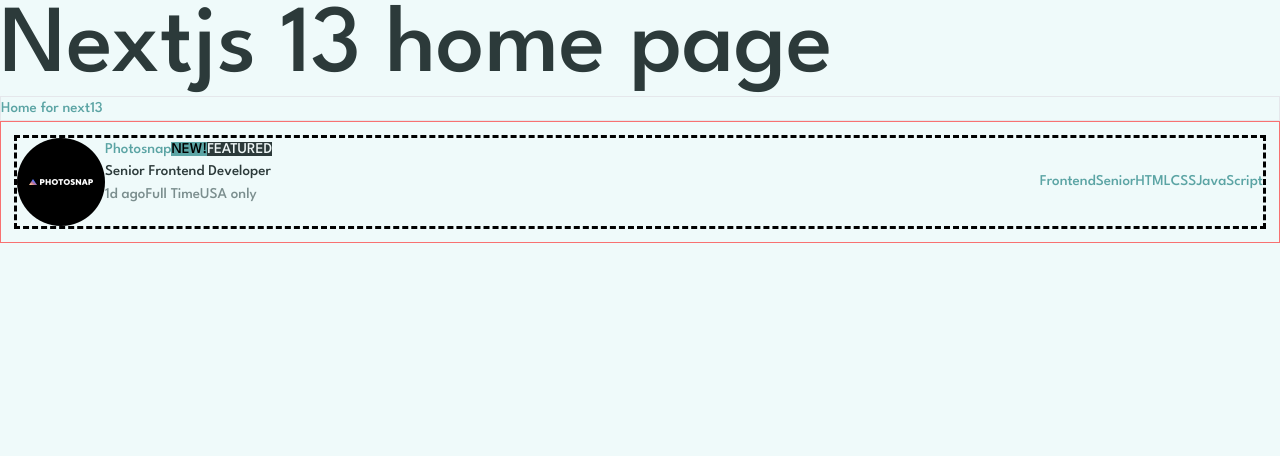
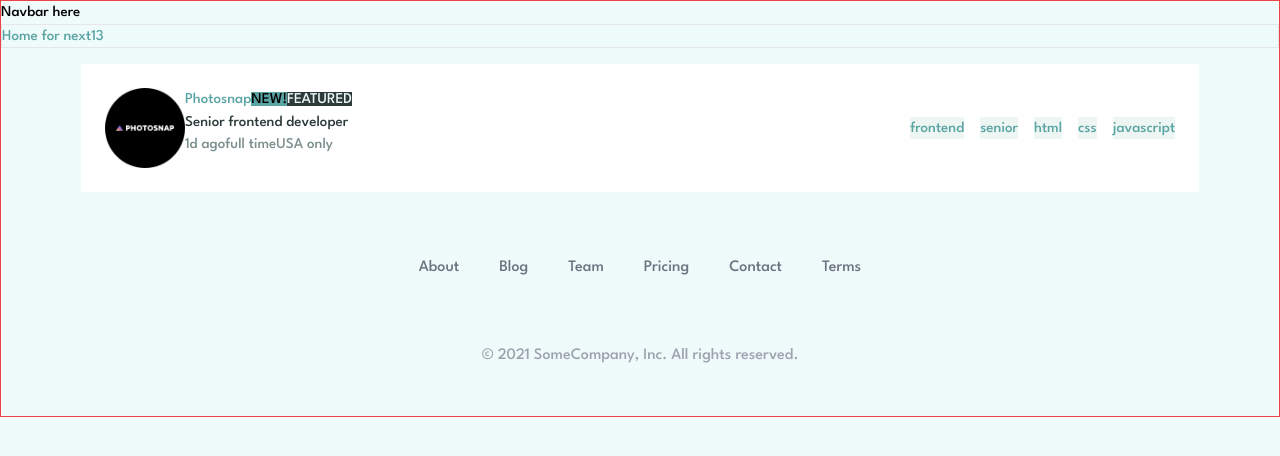
Before and after one commit to reline-digital/job-listings, a Next.js app in the folder client/: page / in a window 1280 px wide. Shown: the top 456 px of the page. Built offline with nearby package versions, Linux system fonts and the light colour scheme.

Commit message:
Add footer

```diff
--- a/client/app/Home/index.tsx
+++ b/client/app/Home/index.tsx
@@ -5,7 +5,7 @@ export default function Home() {
   return (
     <div>
       <h2 className='border text-primary'>Home for next13</h2>
-      <div className='border border-red-400 p-4'>
+      <div className=' p-4 max-w-[90%] mx-auto'>
         <Card />
       </div>
     </div>
--- a/client/app/layout.tsx
+++ b/client/app/layout.tsx
@@ -1,6 +1,8 @@
-import '../assets//styles/globals.css'
+import '../assets/styles/globals.css'
 
 import { League_Spartan } from '@next/font/google'
+import { Navbar } from '../components/Navbar'
+import { Footer } from '../components/Footer'
 
 const leagueSpartan = League_Spartan({
   subsets: ['latin'],
@@ -16,7 +18,7 @@ export default function RootLayout({
   return (
     <html lang='en' className={`${leagueSpartan.variable} font-sans`}>
       <head />
-      <body>{children}</body>
+      <body className='border border-red-500'>{children}</body>
     </html>
   )
 }
--- a/client/app/page.tsx
+++ b/client/app/page.tsx
@@ -1,14 +1,15 @@
 import React from 'react'
-import Button from '../components/Button'
+import { Footer } from '../components/Footer'
+import { Navbar } from '../components/Navbar'
 import Home from './Home'
+import RootLayout from './layout'
 
 export default function HomePage() {
   return (
-    <div>
-      <h1 className='text-secondary bg-tertiary text-8xl'>
-        Nextjs 13 home page
-      </h1>
+    <>
+      <Navbar />
       <Home />
-    </div>
+      <Footer />
+    </>
   )
 }
--- a/client/components/Card.tsx
+++ b/client/components/Card.tsx
@@ -3,13 +3,24 @@ import React from 'react'
 
 import companyLogo from '../assets/images/photosnap.png'
 
+const data = {
+  id: 1,
+  img: companyLogo,
+  company: 'Photosnap',
+  title: 'Senior frontend developer',
+  info: ['1d ago', 'full time', 'USA only'],
+  tags: ['frontend', 'senior', 'html', 'css', 'javascript'],
+}
+
 export default function Card() {
+  console.log(data.company)
   return (
-    <div className='flex outline-dashed flex-col md:flex-row justify-between items-center'>
+    <div className='flex bg-white flex-col md:flex-row p-6 justify-between items-center'>
       {/* card header */}
+
       <div className='flex'>
         {/* compnay logo */}
-        <div>
+        <div className='rounded-full max-w-[80px]'>
           <Image src={companyLogo} alt='photosnap' />
         </div>
         {/* job description */}
@@ -17,28 +28,31 @@ export default function Card() {
           {/* job description header */}
           <div>
             <a href='/' className='text-primary'>
-              Photosnap
+              {data.company}
+              {/* Photosnap */}
             </a>
             <span className='bg-primary'>NEW!</span>
             <span className='bg-secondary text-lightGrayishCyan'>FEATURED</span>
           </div>
           {/* job title */}
-          <h2 className='text-secondary'>Senior Frontend Developer</h2>
+          <h2 className='text-secondary'>{data.title}</h2>
           {/* job time info */}
           <div className='flex'>
-            <span className='text-darkGrayishCyan'>1d ago</span>
-            <span className='text-darkGrayishCyan'>Full Time</span>
-            <span className='text-darkGrayishCyan'>USA only</span>
+            {data.info.map((tag, i) => (
+              <span key={i} className='text-darkGrayishCyan'>
+                {tag}
+              </span>
+            ))}
           </div>
         </div>
       </div>
       {/* card tags */}
-      <div className='flex'>
-        <span className='text-primary'>Frontend</span>
-        <span className='text-primary'>Senior</span>
-        <span className='text-primary'>HTML</span>
-        <span className='text-primary'>CSS</span>
-        <span className='text-primary'>JavaScript</span>
+      <div className='flex gap-4'>
+        {data.tags.map((tag, i) => (
+          <span key={i} className='text-primary bg-lightCyan'>
+            {tag}
+          </span>
+        ))}
       </div>
     </div>
   )
--- /dev/null
+++ b/client/components/Footer.tsx
@@ -0,0 +1,82 @@
+import React from 'react'
+import {} from 'react-icons/bs'
+
+export const Footer = () => {
+  return (
+    <footer>
+      <div className='max-w-screen-xl px-4 py-12 mx-auto space-y-8 overflow-hidden sm:px-6 lg:px-8'>
+        <nav className='flex flex-wrap justify-center -mx-5 -my-2'>
+          <div className='px-5 py-2'>
+            <a
+              href='#'
+              className='text-base leading-6 text-gray-500 hover:text-gray-900'
+            >
+              About
+            </a>
+          </div>
+          <div className='px-5 py-2'>
+            <a
+              href='#'
+              className='text-base leading-6 text-gray-500 hover:text-gray-900'
+            >
+              Blog
+            </a>
+          </div>
+          <div className='px-5 py-2'>
+            <a
+              href='#'
+              className='text-base leading-6 text-gray-500 hover:text-gray-900'
+            >
+              Team
+            </a>
+          </div>
+          <div className='px-5 py-2'>
+            <a
+              href='#'
+              className='text-base leading-6 text-gray-500 hover:text-gray-900'
+            >
+              Pricing
+            </a>
+          </div>
+          <div className='px-5 py-2'>
+            <a
+              href='#'
+              className='text-base leading-6 text-gray-500 hover:text-gray-900'
+            >
+              Contact
+            </a>
+          </div>
+          <div className='px-5 py-2'>
+            <a
+              href='#'
+              className='text-base leading-6 text-gray-500 hover:text-gray-900'
+            >
+              Terms
+            </a>
+          </div>
+        </nav>
+        <div className='flex justify-center mt-8 space-x-6'>
+          <a href='#' className='text-gray-400 hover:text-gray-500'>
+            <span className='sr-only'>Facebook</span>
+            {/* <BsFileArrowDown /> */}
+          </a>
+          <a href='#' className='text-gray-400 hover:text-gray-500'>
+            <span className='sr-only'>Instagram</span>
+          </a>
+          <a href='#' className='text-gray-400 hover:text-gray-500'>
+            <span className='sr-only'>Twitter</span>
+          </a>
+          <a href='#' className='text-gray-400 hover:text-gray-500'>
+            <span className='sr-only'>GitHub</span>
+          </a>
+          <a href='#' className='text-gray-400 hover:text-gray-500'>
+            <span className='sr-only'>Dribbble</span>
+          </a>
+        </div>
+        <p className='mt-8 text-base leading-6 text-center text-gray-400'>
+          © 2021 SomeCompany, Inc. All rights reserved.
+        </p>
+      </div>
+    </footer>
+  )
+}
--- /dev/null
+++ b/client/components/Navbar.tsx
@@ -0,0 +1,7 @@
+export const Navbar = () => {
+  return (
+    <nav>
+      <h2>Navbar here</h2>
+    </nav>
+  )
+}
--- a/client/package.json
+++ b/client/package.json
@@ -18,6 +18,7 @@
     "next": "13.0.4",
     "react": "18.2.0",
     "react-dom": "18.2.0",
+    "react-icons": "^4.7.1",
     "typescript": "4.9.3"
   },
   "devDependencies": {
--- a/client/tailwind.config.js
+++ b/client/tailwind.config.js
@@ -15,6 +15,7 @@ module.exports = {
         primary: 'hsl(180, 29%, 50%)',
         secondary: 'hsl(180, 14%, 20%)',
         tertiary: 'hsl(180, 52%, 96%)',
+        lightCyan: '#edf6f3',
         lightGrayishCyan: 'hsl(180, 31%, 95%)',
         darkGrayishCyan: 'hsl(180, 8%, 52%)',
       },
```
Also changed, not shown: 1 other file (tests, documents, lock files or other folders).
